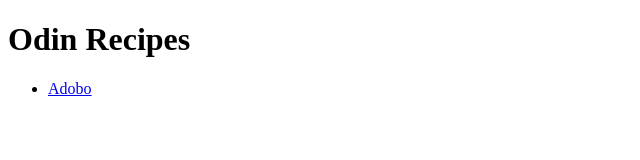
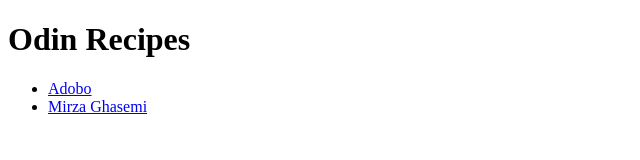
Before and after one commit to ariacodesthings/odin-recipes, a plain HTML site: page index.html in a window 1280 px wide. Shown: the whole page, without its empty margins (0-640 px from the left). Drawn offline with Linux system fonts and the light colour scheme.

Commit message:
Added Mirza Ghasemi link to index.html

```diff
--- a/index.html
+++ b/index.html
@@ -10,6 +10,7 @@
     <h1>Odin Recipes</h1>
     <ul>
     <li><a href="recipes/adobo.html">Adobo</a></li>
+    <li><a href="recipes/mirza-ghasemi.html">Mirza Ghasemi</a></li>
     </ul>
 
 </body>
```
